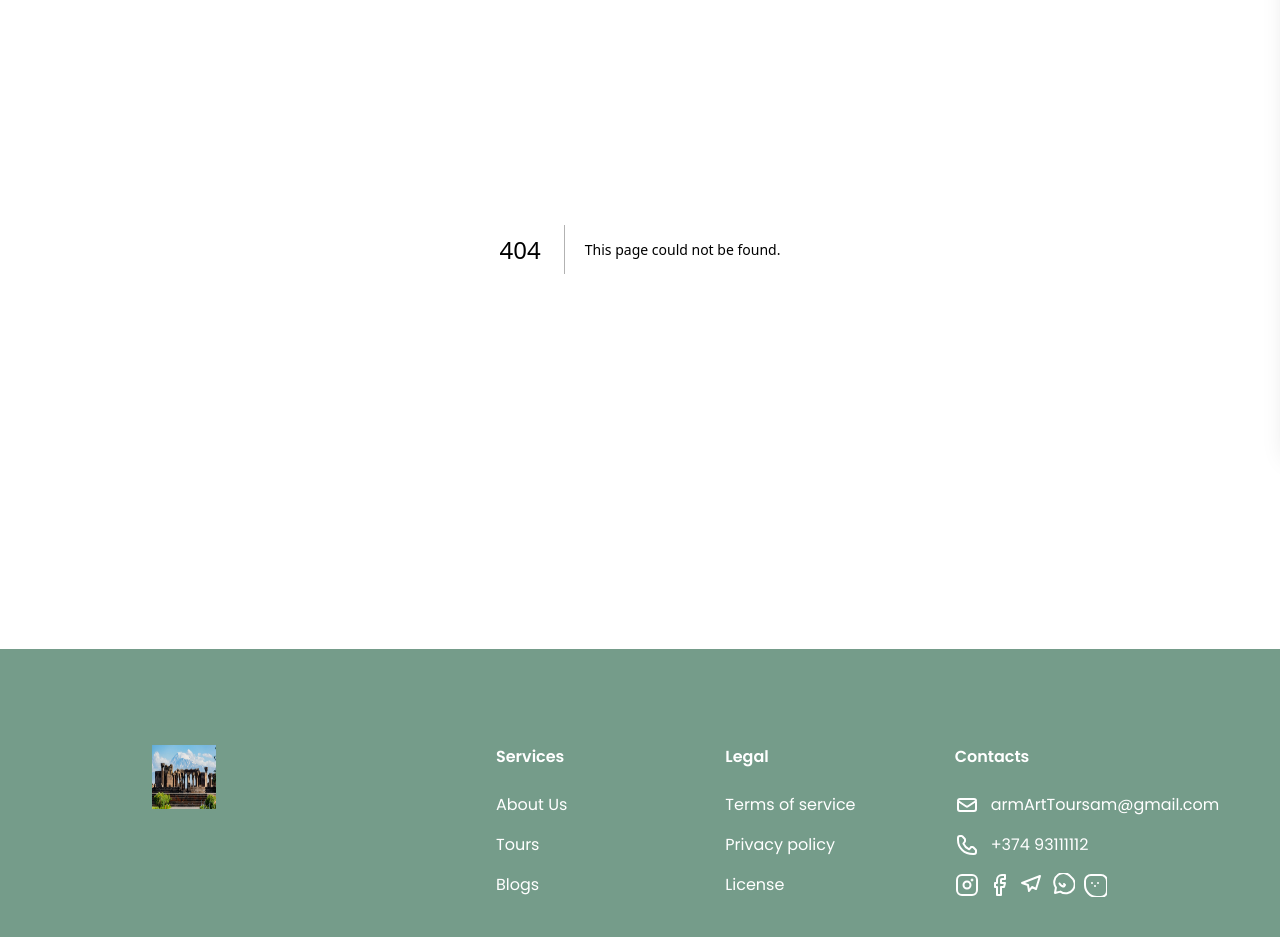
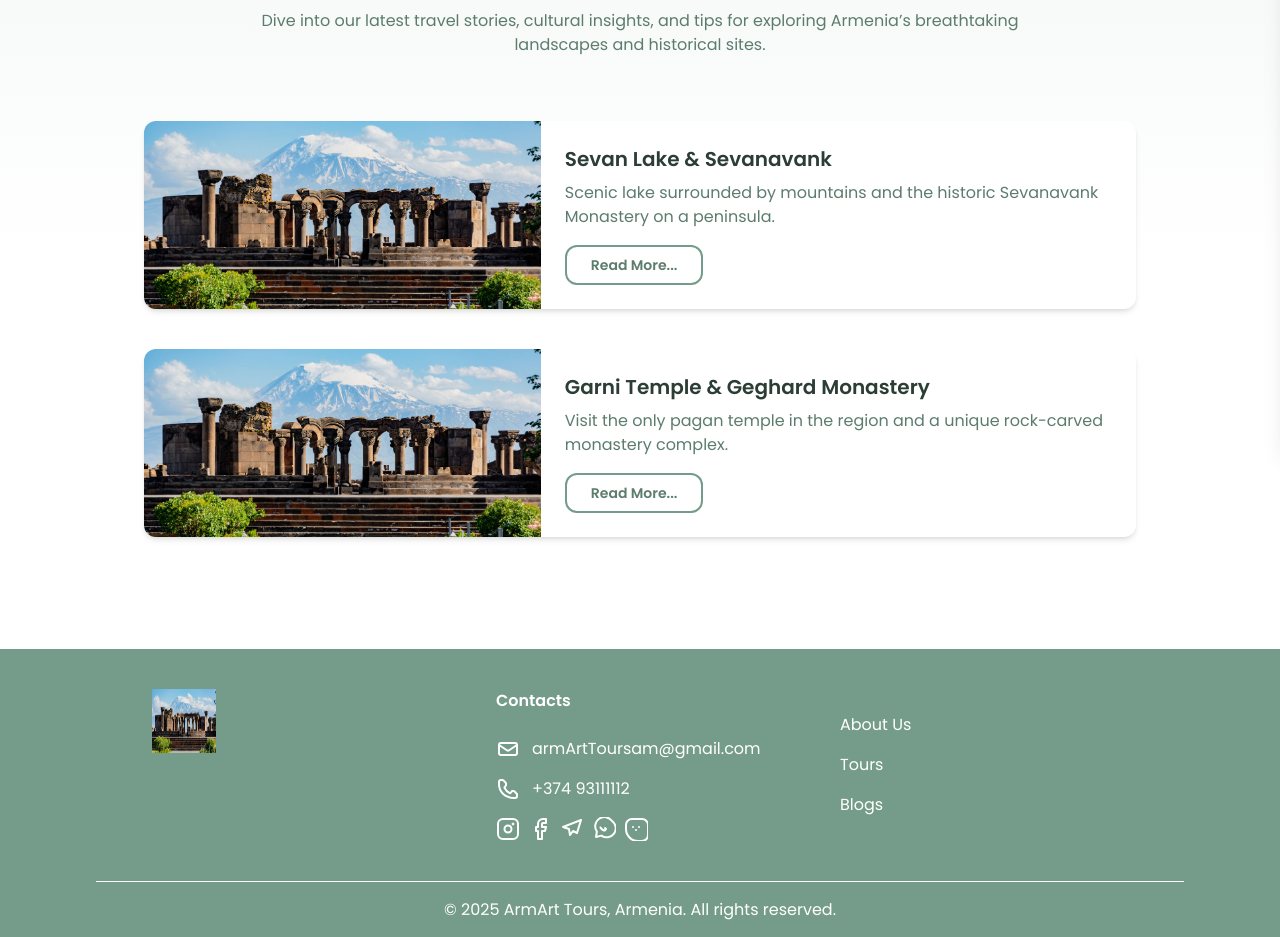
Before and after one commit to exploreArmTours/arm-art-tours, a Next.js app: page /our-blogs in a window 1280 px wide. Before the commit this address had no page. Shown: the part 195-1132 px from the top of the page. Built offline with nearby package versions, Linux system fonts and the light colour scheme.

Commit message:
footer updates, Blogs page, single blog, pagination for tours

```diff
--- a/app/blogs/page.tsx
+++ /dev/null
@@ -1,12 +0,0 @@
-import React from 'react';
-import Blogs from '../components/blogs';
-
-const BlogsPage = () => {
-  return (
-    <div>
-      <Blogs />
-    </div>
-  );
-};
-
-export default BlogsPage;
--- /dev/null
+++ b/app/components/blog-card.tsx
@@ -0,0 +1,52 @@
+'use client';
+import Image, { StaticImageData } from 'next/image';
+import Link from 'next/link';
+import { Text, TextStyle } from '@/elements/typography/text';
+import Button from '@/elements/button/button';
+import ExampleImage from '@/assets/images/exampletour.jpeg';
+
+type BlogCardProps = {
+  id: number;
+  slug: string;
+  title: string;
+  description: string;
+  imageUrl: string | StaticImageData;
+};
+
+const BlogCard = ({ slug, title, description, imageUrl }: BlogCardProps) => {
+  return (
+    <div className='flex flex-col sm:flex-row bg-white shadow-md rounded-xl overflow-hidden hover:shadow-lg transition-shadow duration-300'>
+      <div className='relative w-full sm:w-2/5 h-64 sm:h-auto'>
+        <Image
+          src={imageUrl || ExampleImage}
+          alt={title}
+          fill
+          className='object-cover'
+        />
+      </div>
+      <div className='flex flex-col justify-between p-6 sm:w-3/5'>
+        <div>
+          <Text
+            style={TextStyle.BodyLgSemiBold}
+            value={title}
+            className='text-primary-800 text-xl mb-2'
+          />
+          <Text
+            style={TextStyle.BodySmNormal}
+            value={description}
+            className='text-primary-600 mb-4'
+          />
+        </div>
+        <div>
+          <Link href={`/our-blogs/${slug}`}>
+            <Button className='text-primary-600 bg-white px-6 py-2 border-2 border-primary-500 hover:bg-primary-50 hover:border-primary-600 text-sm'>
+              Read More...
+            </Button>
+          </Link>
+        </div>
+      </div>
+    </div>
+  );
+};
+
+export default BlogCard;
--- a/app/components/blogs.tsx
+++ /dev/null
@@ -1,11 +0,0 @@
-import React from 'react';
-
-const Blogs = () => {
-  return (
-    <div className='bg-white min-h-screen px-6 py-16 md:px-24 lg:px-32'>
-      Blogs
-    </div>
-  );
-};
-
-export default Blogs;
--- /dev/null
+++ b/app/components/our-blogs.tsx
@@ -0,0 +1,36 @@
+'use client';
+import { Text, TextStyle } from '@/elements/typography/text';
+import { mockBlogs } from '@/constants/data';
+import BlogCard from './blog-card';
+
+const OurBlogs = () => {
+  return (
+    <div className='bg-gradient-to-b from-primary-50 via-white to-white min-h-screen px-6 py-16 md:px-20 lg:px-36'>
+      <div className='text-center mb-16 max-w-3xl mx-auto'>
+        <Text
+          style={TextStyle.BodySmSemibold}
+          value='Our Blog'
+          className='text-primary-500 uppercase tracking-wide'
+        />
+        <Text
+          style={TextStyle.Header1}
+          value='Explore the Heart of Armenia'
+          className='mt-2 text-4xl sm:text-5xl font-bold text-primary-700'
+        />
+        <Text
+          style={TextStyle.BodyMdNormal}
+          value='Dive into our latest travel stories, cultural insights, and tips for exploring Armenia’s breathtaking landscapes and historical sites.'
+          className='mt-4 text-primary-600'
+        />
+      </div>
+
+      <div className='flex flex-col gap-10'>
+        {mockBlogs.map((blog) => (
+          <BlogCard key={blog.id} {...blog} />
+        ))}
+      </div>
+    </div>
+  );
+};
+
+export default OurBlogs;
--- a/app/components/our-tours.tsx
+++ b/app/components/our-tours.tsx
@@ -1,9 +1,18 @@
 'use client';
+import { useState } from 'react';
 import { Text, TextStyle } from '@/elements/typography/text';
 import TourCard from '../components/tour-card';
 import { mockTours } from '@/constants/data';
 
+const TOURS_PER_PAGE = 6;
+
 const OurTours = () => {
+  const [currentPage, setCurrentPage] = useState(1);
+
+  const totalPages = Math.ceil(mockTours.length / TOURS_PER_PAGE);
+  const startIndex = (currentPage - 1) * TOURS_PER_PAGE;
+  const currentTours = mockTours.slice(startIndex, startIndex + TOURS_PER_PAGE);
+
   return (
     <div className='bg-white min-h-screen px-6 py-16 md:px-24 lg:px-32'>
       <div className='text-center mb-12'>
@@ -18,10 +27,23 @@ const OurTours = () => {
           className='mt-2 text-4xl font-bold text-primary-700'
         />
       </div>
-
       <div className='grid grid-cols-1 sm:grid-cols-2 lg:grid-cols-3 gap-8'>
-        {mockTours.map((tour) => (
+        {currentTours.map((tour) => (
           <TourCard key={tour.id} {...tour} />
+        ))}
+      </div>
+      <div className='flex justify-center mt-12 gap-2'>
+        {Array.from({ length: totalPages }, (_, index) => (
+          <button
+            key={index + 1}
+            onClick={() => setCurrentPage(index + 1)}
+            className={`w-10 h-10 rounded-xl border-2 border-primary-500 text-center text-sm font-semibold ${
+              currentPage === index + 1
+                ? 'bg-primary-500 text-white'
+                : 'bg-primary-100 text-primary-600 hover:bg-primary-200'
+            } transition-colors`}>
+            {index + 1}
+          </button>
         ))}
       </div>
     </div>
--- a/app/components/tour-card.tsx
+++ b/app/components/tour-card.tsx
@@ -58,7 +58,7 @@ const TourCard = ({
         </div>
 
         <div className='mt-auto pt-2 cursor-pointer'>
-          <Link href={`/tours/${slug}`}>
+          <Link href={`/our-tours/${slug}`}>
             <Button className='w-full bg-primary-500 hover:bg-primary-600 text-white'>
               See More
             </Button>
--- a/app/layouts/footer.tsx
+++ b/app/layouts/footer.tsx
@@ -17,13 +17,8 @@ import ExampleTour from '@/assets/images/exampletour.jpeg';
 const navigation = {
   services: [
     { name: 'About Us', href: '/about' },
-    { name: 'Tours', href: '/' },
-    { name: 'Blogs', href: '/' },
-  ],
-  legal: [
-    { name: 'Terms of service', href: '#' },
-    { name: 'Privacy policy', href: '#' },
-    { name: 'License', href: '#' },
+    { name: 'Tours', href: '/our-tours' },
+    { name: 'Blogs', href: '/our-blogs' },
   ],
   contact: [
     {
@@ -49,8 +44,8 @@ const navigation = {
 
 const Footer = () => {
   return (
-    <footer className='bg-primary-500 md:px-10 lg:px-24 2xl:px-48 3xl:px-96'>
-      <div className='mx-auto max-w-7xl px-2 py-16 sm:py-10 lg:px-8 lg:py-24'>
+    <footer className='bg-primary-500 md:px-10 lg:px-24'>
+      <div className='mx-auto max-w-7xl px-2 py-16 sm:py-10 lg:px-8'>
         <div className='ml-6 grid-cols-3 xl:grid xl:gap-8'>
           <Image
             src={ExampleTour}
@@ -59,41 +54,7 @@ const Footer = () => {
             height={64}
             className='mb-4 h-full max-h-16 w-full max-w-16 hover:cursor-pointer'
           />
-          <div className='grid grid-cols-2 gap-8 md:grid-cols-3 xl:col-span-2 xl:mt-0 text-white'>
-            <div className='md:grid md:grid-cols-1 md:gap-8'>
-              <div className='mt-10 md:mt-0'>
-                <Text style={TextStyle.BodyXlSemiBold} value='Services' />
-                <ul role='list' className='mt-6 space-y-4'>
-                  {navigation.services.map((item) => (
-                    <li key={item.name}>
-                      <Link href={item.href}>
-                        <Text
-                          style={TextStyle.BodyBaseNormal}
-                          value={item.name}
-                        />
-                      </Link>
-                    </li>
-                  ))}
-                </ul>
-              </div>
-            </div>
-            <div className='md:grid md:grid-cols-1 md:gap-8'>
-              <div className='mt-10 md:mt-0'>
-                <Text style={TextStyle.BodyXlSemiBold} value='Legal' />
-                <ul role='list' className='mt-6 space-y-4'>
-                  {navigation.legal.map((item) => (
-                    <li key={item.name}>
-                      <Link href={item.href}>
-                        <Text
-                          style={TextStyle.BodyBaseNormal}
-                          value={item.name}
-                        />
-                      </Link>
-                    </li>
-                  ))}
-                </ul>
-              </div>
-            </div>
+          <div className='grid grid-cols-2 gap-8 xl:col-span-2 xl:mt-0 text-white'>
             <div className='md:grid md:grid-cols-1 md:gap-8'>
               <div className='mt-10 md:mt-0'>
                 <Text style={TextStyle.BodyXlSemiBold} value='Contacts' />
@@ -129,6 +90,22 @@ const Footer = () => {
                 </div>
               </div>
             </div>
+            <div className='md:grid md:grid-cols-1 md:gap-8'>
+              <div className='mt-10 md:mt-0'>
+                <ul role='list' className='mt-6 space-y-4'>
+                  {navigation.services.map((item) => (
+                    <li key={item.name}>
+                      <Link href={item.href}>
+                        <Text
+                          style={TextStyle.BodyBaseNormal}
+                          value={item.name}
+                        />
+                      </Link>
+                    </li>
+                  ))}
+                </ul>
+              </div>
+            </div>
           </div>
         </div>
       </div>
--- /dev/null
+++ b/app/our-blogs/[slug]/page.tsx
@@ -0,0 +1,45 @@
+'use client';
+import { useParams } from 'next/navigation';
+import { mockBlogs } from '@/constants/data';
+import { Text, TextStyle } from '@/elements/typography/text';
+import Image from 'next/image';
+
+export default function BlogDetailPage() {
+  const { slug } = useParams();
+  const blog = mockBlogs.find((b) => b.slug === slug);
+
+  if (!blog) {
+    return (
+      <Text
+        value='Blog not found'
+        style={TextStyle.BodySmSemibold}
+        className='text-primary-500 uppercase tracking-wide text-center mt-20'
+      />
+    );
+  }
+
+  return (
+    <div className='px-6 py-16 md:px-24 lg:px-48 bg-white min-h-screen'>
+      <div className='max-w-4xl mx-auto'>
+        <Text
+          value={blog.title}
+          style={TextStyle.Header1}
+          className='text-4xl font-bold text-primary-800 mb-4'
+        />
+        <div className='relative w-full h-96 mb-8 rounded-lg overflow-hidden'>
+          <Image
+            src={blog.imageUrl}
+            alt={blog.title}
+            fill
+            className='object-cover'
+          />
+        </div>
+        <Text
+          value={blog.description}
+          style={TextStyle.BodyLgNormal}
+          className='text-primary-700 leading-relaxed'
+        />
+      </div>
+    </div>
+  );
+}
--- /dev/null
+++ b/app/our-blogs/page.tsx
@@ -0,0 +1,7 @@
+import OurBlogs from '../components/our-blogs';
+
+const OurBlogsPage = () => {
+  return <OurBlogs />;
+};
+
+export default OurBlogsPage;
--- a/app/our-tours/page.tsx
+++ b/app/our-tours/page.tsx
@@ -1,11 +1,7 @@
 import OurTours from '../components/our-tours';
 
 const OurToursPage = () => {
-  return (
-    <div>
-      <OurTours />
-    </div>
-  );
+  return <OurTours />;
 };
 
 export default OurToursPage;
--- a/constants/data.tsx
+++ b/constants/data.tsx
@@ -4,7 +4,7 @@ import ExampleTour from '@/assets/images/exampletour.jpeg';
 export const NAVIGATION: NavigationItem[] = [
   { name: 'About us', href: '/about', current: false },
   { name: 'Tours', href: '/our-tours', current: false },
-  { name: 'Blogs', href: '/blogs', current: false },
+  { name: 'Blogs', href: '/our-blogs', current: false },
 ];
 
 export const mockTours = [
@@ -132,3 +132,22 @@ export const faqs = [
       'Most tours include transportation, accommodations, guided services, and entry fees to major attractions.',
   },
 ];
+
+export const mockBlogs = [
+  {
+    id: 111,
+    slug: 'sevan-lake-sevanavank',
+    title: 'Sevan Lake & Sevanavank',
+    description:
+      'Scenic lake surrounded by mountains and the historic Sevanavank Monastery on a peninsula.',
+    imageUrl: ExampleTour,
+  },
+  {
+    id: 211,
+    slug: 'garni-temple-geghard-monastery',
+    title: 'Garni Temple & Geghard Monastery',
+    description:
+      'Visit the only pagan temple in the region and a unique rock-carved monastery complex.',
+    imageUrl: ExampleTour,
+  },
+];
```
Also changed, not shown: app/our-tours/[slug]/page.tsx (renamed from app/tours/[slug]/page.tsx).
